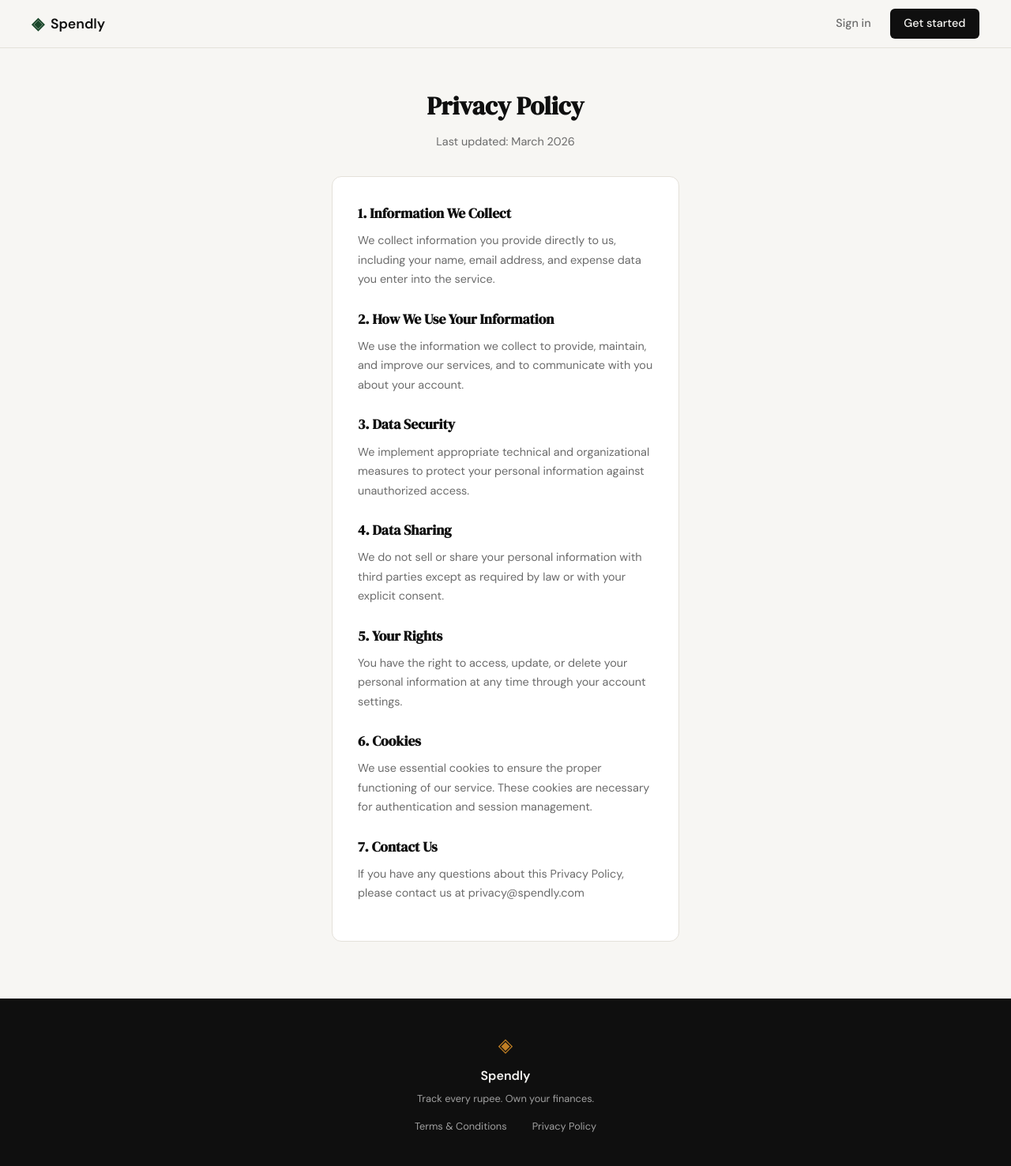
After one commit to sourabhsh62/expense-tracker, a Flask app: page /privacy in a window 1280 px wide. The commit adds this page. Shown: the whole page at 79% size. Run offline with Flask 3, Linux system fonts and the light colour scheme.

Commit message:
privacy page

```diff
--- a/expense-tracker/app.py
+++ b/expense-tracker/app.py
@@ -25,6 +25,11 @@ def login():
 @app.route("/terms")
 def terms():
     return render_template("terms.html")
+
+
+@app.route("/privacy")
+def privacy():
+    return render_template("privacy.html")
 
 
 # ------------------------------------------------------------------ #
--- a/expense-tracker/static/css/style.css
+++ b/expense-tracker/static/css/style.css
@@ -464,6 +464,24 @@ a { color: inherit; text-decoration: none; }
 
 .btn-submit:hover { background: var(--accent); }
 
+.auth-card h3 {
+    font-family: var(--font-display);
+    font-size: 1.1rem;
+    color: var(--ink);
+    margin: 1.5rem 0 0.5rem;
+}
+
+.auth-card h3:first-child {
+    margin-top: 0;
+}
+
+.auth-card p {
+    font-size: 0.9rem;
+    color: var(--ink-muted);
+    line-height: 1.7;
+    margin-bottom: 1rem;
+}
+
 .auth-switch {
     text-align: center;
     font-size: 0.875rem;
--- a/expense-tracker/templates/base.html
+++ b/expense-tracker/templates/base.html
@@ -36,7 +36,7 @@
             <p class="footer-copy">Track every rupee. Own your finances.</p>
             <div class="footer-links">
                 <a href="{{ url_for('terms') }}" class="footer-link">Terms & Conditions</a>
-                <a href="#" class="footer-link">Privacy Policy</a>
+                <a href="{{ url_for('privacy') }}" class="footer-link">Privacy Policy</a>
             </div>
         </div>
     </footer>
--- /dev/null
+++ b/expense-tracker/templates/privacy.html
@@ -0,0 +1,39 @@
+{% extends "base.html" %}
+
+{% block title %}Privacy Policy - Spendly{% endblock %}
+
+{% block content %}
+<section class="auth-section">
+    <div class="auth-container">
+
+        <div class="auth-header">
+            <h1 class="auth-title">Privacy Policy</h1>
+            <p class="auth-subtitle">Last updated: March 2026</p>
+        </div>
+
+        <div class="auth-card">
+            <h3>1. Information We Collect</h3>
+            <p>We collect information you provide directly to us, including your name, email address, and expense data you enter into the service.</p>
+
+            <h3>2. How We Use Your Information</h3>
+            <p>We use the information we collect to provide, maintain, and improve our services, and to communicate with you about your account.</p>
+
+            <h3>3. Data Security</h3>
+            <p>We implement appropriate technical and organizational measures to protect your personal information against unauthorized access.</p>
+
+            <h3>4. Data Sharing</h3>
+            <p>We do not sell or share your personal information with third parties except as required by law or with your explicit consent.</p>
+
+            <h3>5. Your Rights</h3>
+            <p>You have the right to access, update, or delete your personal information at any time through your account settings.</p>
+
+            <h3>6. Cookies</h3>
+            <p>We use essential cookies to ensure the proper functioning of our service. These cookies are necessary for authentication and session management.</p>
+
+            <h3>7. Contact Us</h3>
+            <p>If you have any questions about this Privacy Policy, please contact us at privacy@spendly.com</p>
+        </div>
+
+    </div>
+</section>
+{% endblock %}
```
Also changed, not shown: expense-tracker/templates/terms.html (+7 -2 lines).
